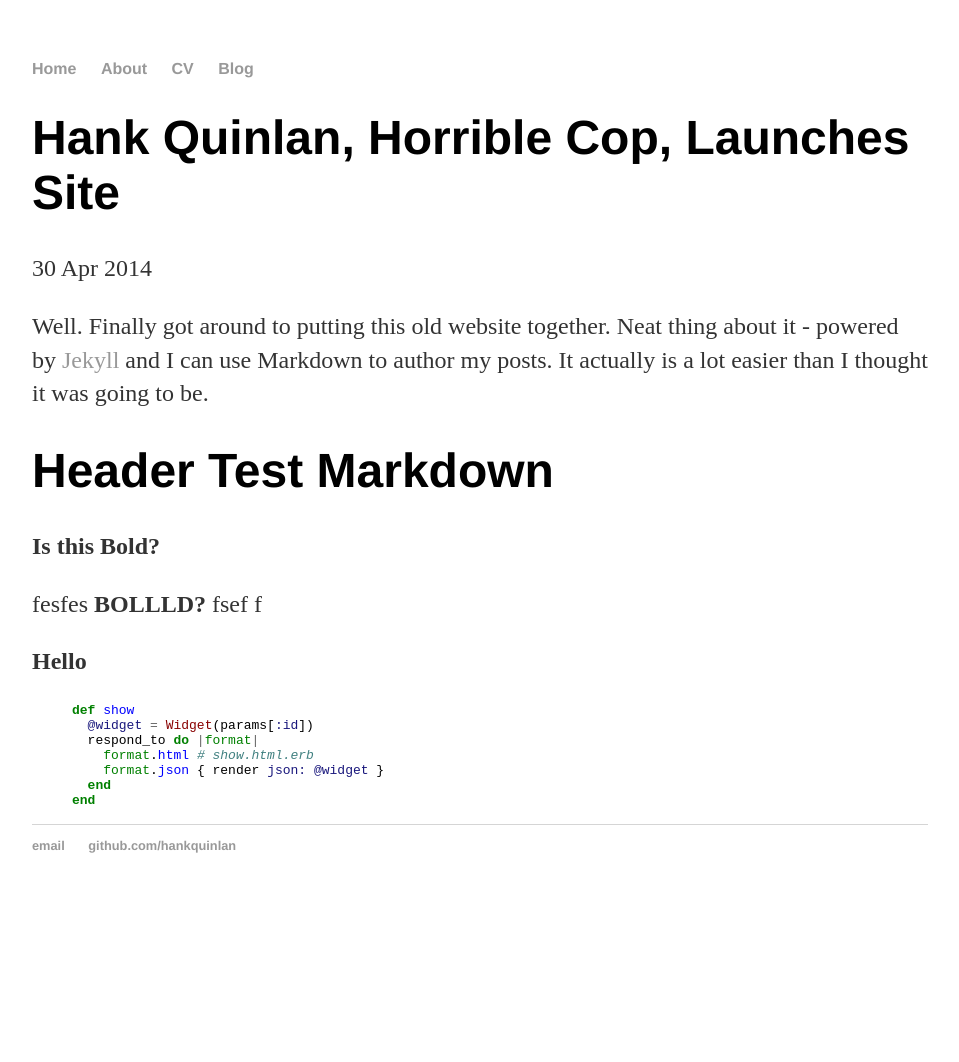
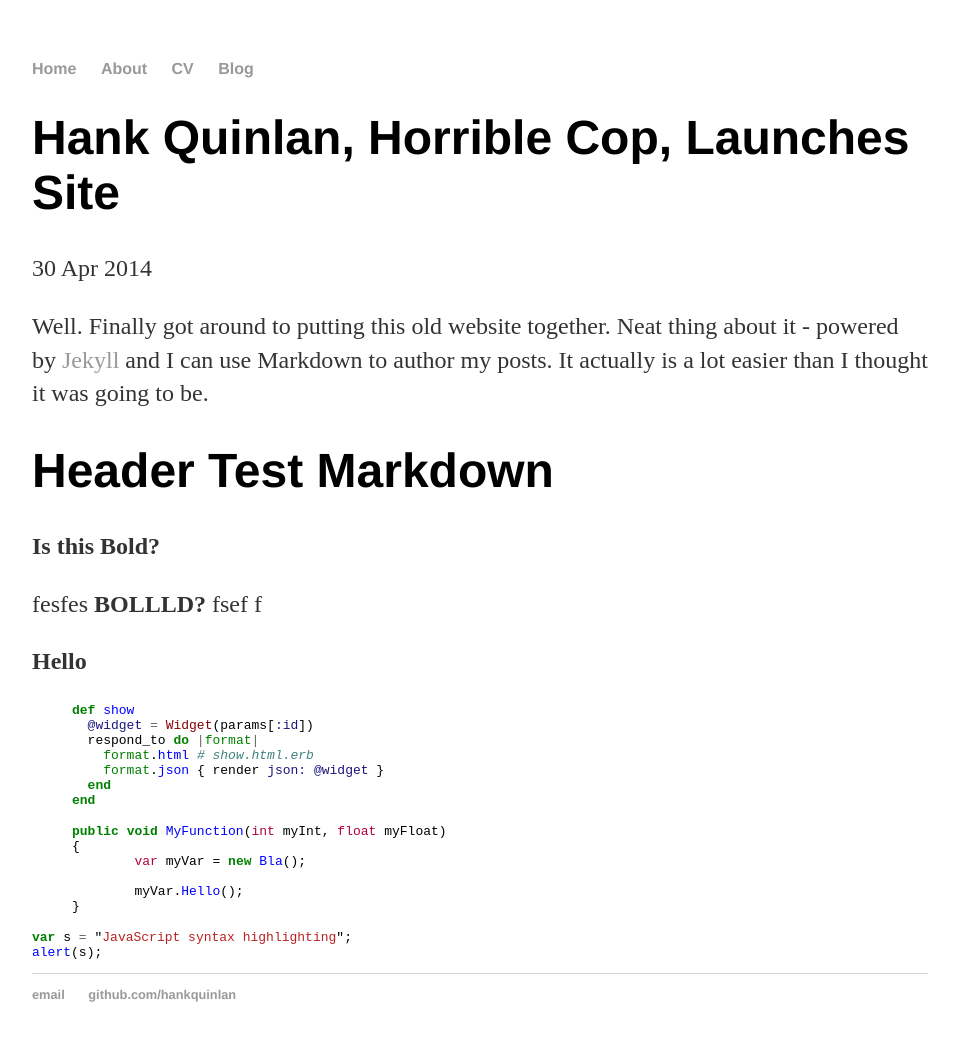
Before and after one commit to monesie/monesie.github.io, a Jekyll site: the page built from _posts/2015-10-11-my-first-blog-post.md, in a window 1280 px wide. Shown: the whole page, without its empty margins (160-1119 px from the left). Built offline with Jekyll 4.4.1, drawn with Linux system fonts in a browser that asks for light colours; before the commit the page ends 913 px from its top, so only the background shows below that.

Commit message:
-MODIFIED Testing Github syntax highlight

````diff
--- a/_posts/2015-10-11-my-first-blog-post.md
+++ b/_posts/2015-10-11-my-first-blog-post.md
@@ -27,3 +27,17 @@ def show
   end
 end
 {% endhighlight %}
+
+{% highlight C# %}
+public void MyFunction(int myInt, float myFloat)
+{
+	var myVar = new Bla();
+
+	myVar.Hello();
+}
+{% endhighlight %}
+
+```javascript
+var s = "JavaScript syntax highlighting";
+alert(s);
+```
````
